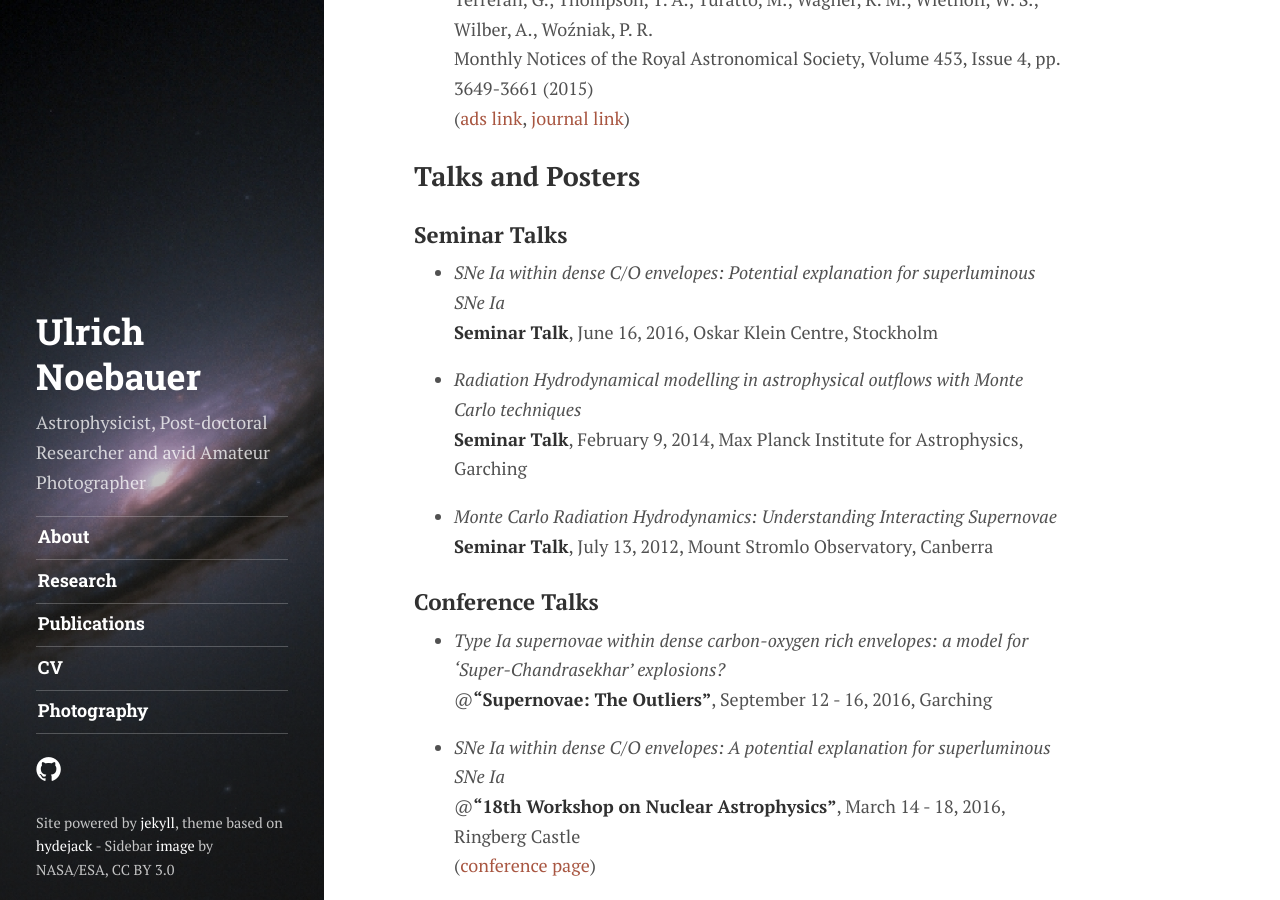
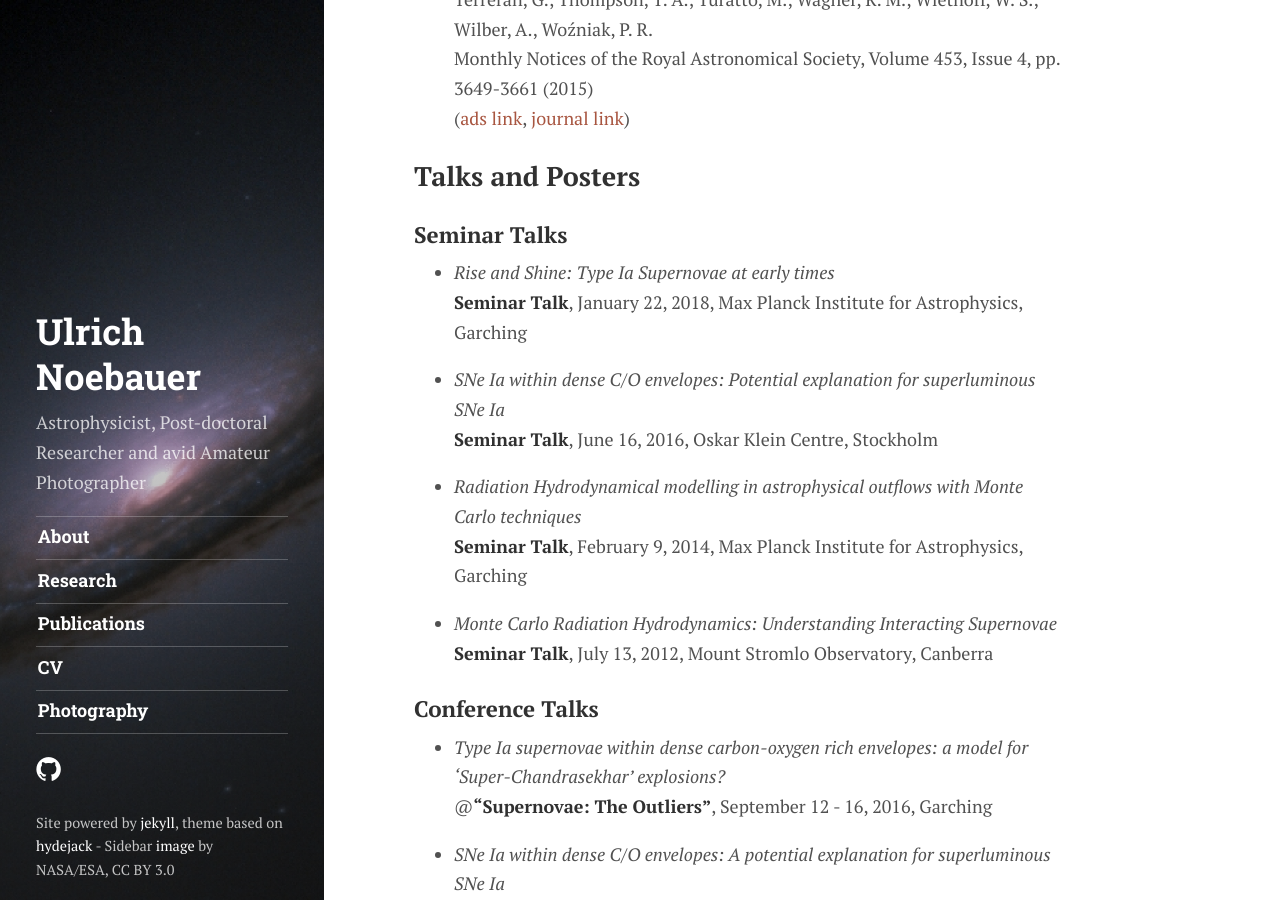
Before and after one commit to unoebauer/unoebauer.github.io, a Jekyll site: the page built from publications/index.md, in a window 1280 px wide and 900 px high, scrolled down 2202 px. Built offline with Jekyll 4.4.1, drawn with Linux system fonts in a browser that asks for light colours; some web fonts are replaced.

Commit message:
Add MPA institute seminar

```diff
--- a/publications/index.md
+++ b/publications/index.md
@@ -54,6 +54,9 @@ permalink: /publications/
 ## Talks and Posters
 
 ### Seminar Talks
+
+  * _Rise and Shine: Type Ia Supernovae at early times_
+    __Seminar Talk__, January 22, 2018, Max Planck Institute for Astrophysics, Garching
 
   * _SNe Ia within dense C/O envelopes: Potential explanation for superluminous SNe Ia_
     __Seminar Talk__, June 16, 2016, Oskar Klein Centre, Stockholm
```
